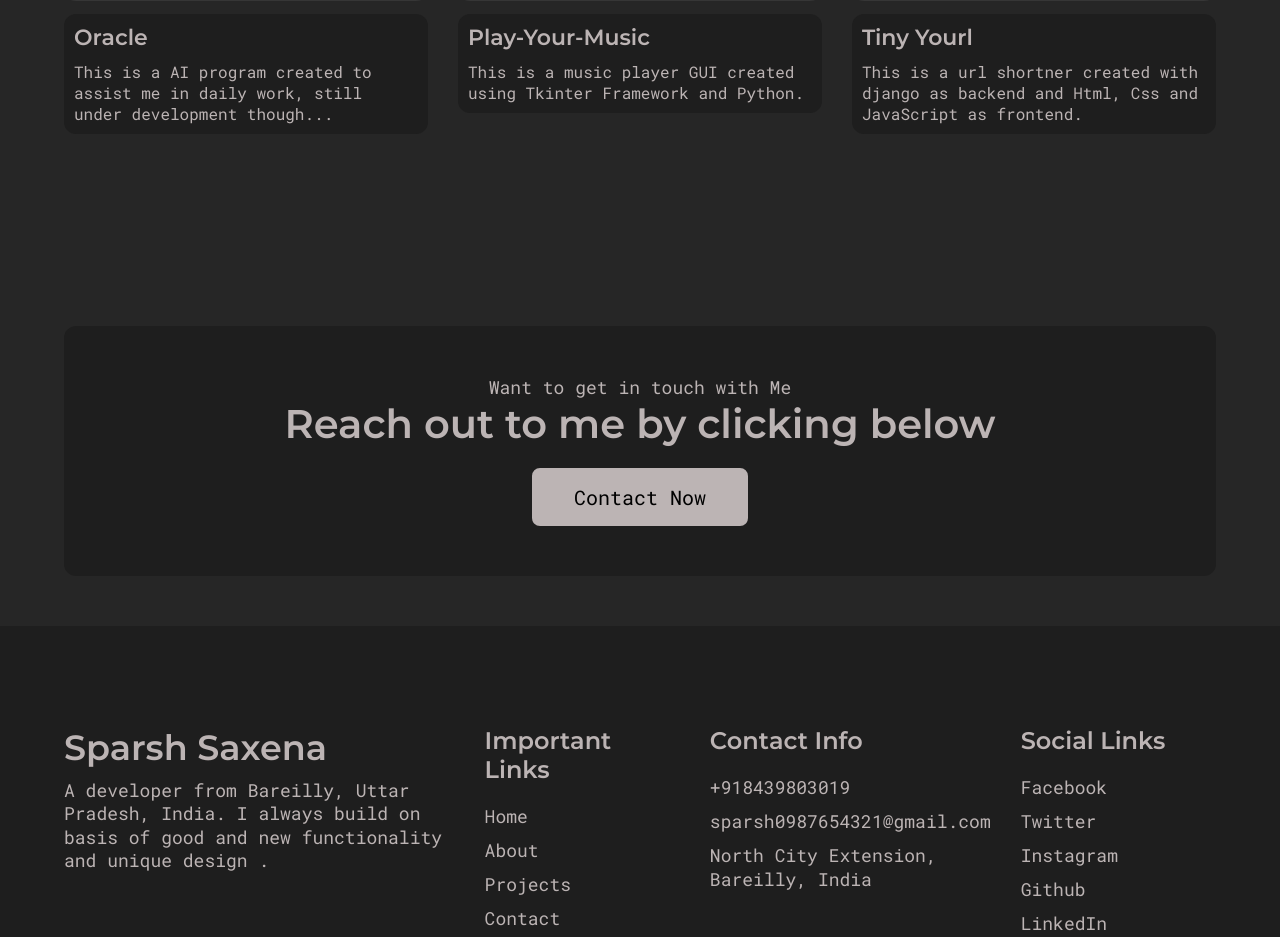
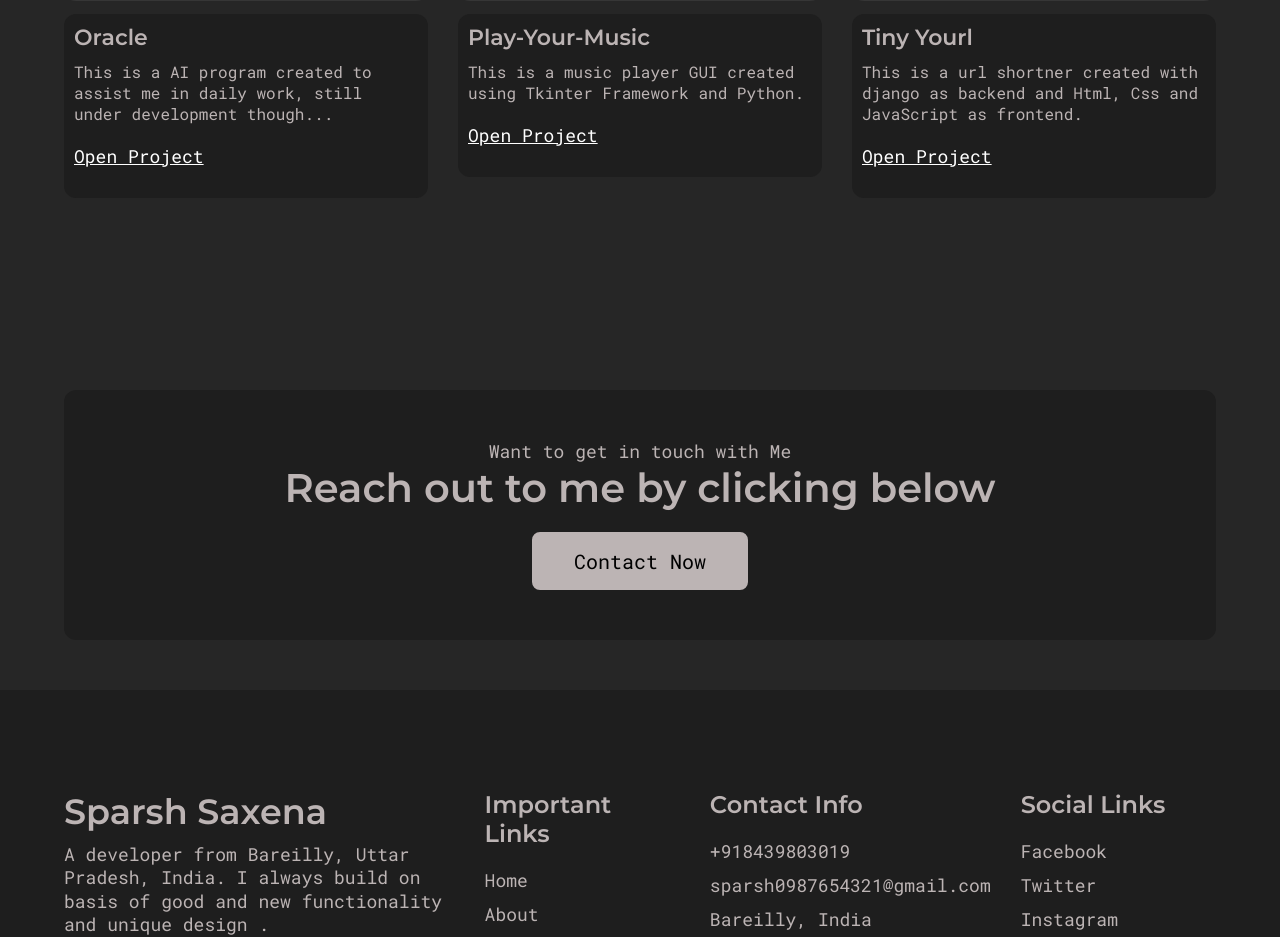
Before and after one commit to sparsh459/My-personal-portfolio-website, a React (Create React App) app: page / in a window 1280 px wide. Shown: the part 3035-3972 px from the top of the page. Built offline with nearby package versions, Linux system fonts and the light colour scheme; the HTML template or start-up script is replaced by a standard one; a web font is replaced by a local one.

Commit message:
contact form functanilty completed

```diff
--- a/src/assets/data/projects.js
+++ b/src/assets/data/projects.js
@@ -17,65 +17,75 @@ const projects = [
     name: 'Oracle',
     desc: 'This is a AI program created to assist me in daily work, still under development though...',
     img: UTrackerImg,
+    link: 'https://github.com/sparsh459/AI',
   },
   {
     id: uuidv4(),
     name: 'Play-Your-Music',
     desc: 'This is a music player GUI created using Tkinter Framework and Python.',
     img: GreenCtgImg,
+    link: 'https://github.com/sparsh459/music-player',
   },
   {
     id: uuidv4(),
     name: 'Tiny Yourl',
     desc: 'This is a url shortner created with django as backend and Html, Css and JavaScript as frontend.',
     img: CoinTrackerImg,
+    link: 'https://github.com/sparsh459/Tiny-Yourl',
   },
   {
     id: uuidv4(),
     name: 'Disney-Plus-Clone',
     desc: 'Its a clone of Disney/Hotstar web-application with tech used like react-redux app with firebase used as the database.',
     img: disneyImg,
+    link: 'https://disney-clone-d1e27.web.app/',
   },
   {
     id: uuidv4(),
     name: 'Speech Recognition System',
     desc: 'This is a speech recognition flask app created in which we upload an audio file from our system and it delivers all the audio in the form of text as output.',
     img: SpeechImg,
+    link: 'https://github.com/sparsh459/Speech-Recognition-Python',
   },
   {
     id: uuidv4(),
     name: 'Make My Budget',
     desc: 'This is a budget calculator app which take the income and expense of a user and is used to calculate the balance with a graph.',
     img: BudgeImg,
+    link: 'https://make-your-budget.herokuapp.com/',
   },
   {
     id: uuidv4(),
     name: 'User-Authentication System',
     desc: 'This is a user registration web app created with Django with functionalities of user registration, login-logout, email confirmation functionality.',
     img: UserAuthImg,
+    link: 'https://github.com/sparsh459/user-authentication-2.0',
   },
   {
     id: uuidv4(),
     name: 'Get to know',
     desc: 'This is a dictionary web app build with Django, HTML, CSS, JS. Which tells you the meaning of the word you search.',
     img: DictImf,
+    link: 'https://github.com/sparsh459/dictionary',
   },
   {
     id: uuidv4(),
     name: 'Tesla-Clone',
     desc: 'This is a clone of the Tesla Website created with reactjs- [redux, styled componenets]',
     img: TeslaImg,
+    link: 'https://github.com/sparsh459/Tesla-Clone',
   },
   {
     id: uuidv4(),
     name: 'Weather App',
     desc: 'This is a weather app GUI using python which tell multiple things regarding the weather at a particular city.',
     img: WeathImg,
+    link: 'https://github.com/sparsh459/Weather-app',
   },
   {
     id: uuidv4(),
     name: 'Portfolio Website',
-    desc: 'Website you sare currently seeing this on was made with the help of Reactjs.',
+    desc: 'Website you are currently seeing this on was made with the help of Reactjs.',
     img: CavinImg,
   },
 ];
--- a/src/components/ContactForm.js
+++ b/src/components/ContactForm.js
@@ -1,4 +1,4 @@
-import React, { useState } from 'react';
+import React, { useState, useRef } from 'react';
 import styled from 'styled-components';
 import emailjs from 'emailjs-com';
 
@@ -41,6 +41,8 @@ const FormStyle = styled.form`
 `;
 
 export default function ContactForm() {
+  const form = useRef();
+
   const sendEmail = (e) => {
     e.preventDefault();
 
@@ -64,8 +66,7 @@ export default function ContactForm() {
   const [email, setEmail] = useState('');
   const [message, setMessage] = useState('');
   return (
-    <FormStyle>
-      <form action="" onSubmit={sendEmail}>
+    <FormStyle ref={form} onSubmit={sendEmail}>
       <div className="form-group">
         <label htmlFor="name">
           Your Name
@@ -103,7 +104,6 @@ export default function ContactForm() {
         </label>
       </div>
       <button type="submit">Send</button>
-      </form>
     </FormStyle>
   );
 }
--- a/src/components/ContactSection.js
+++ b/src/components/ContactSection.js
@@ -68,7 +68,7 @@ export default function ContactSection() {
             >
               <ContactInfoItem
                 icon={<MdEmail />}
-                text="sparsh0987654321@gmail.com@gmail.com"
+                text="sparsh0987654321@gmail.com"
               />
             </a>
             <a
--- a/src/components/Footer.js
+++ b/src/components/Footer.js
@@ -103,7 +103,7 @@ export default function Footer() {
                 path: 'mailto:sparsh0987654321@gmail.com',
               },
               {
-                title: 'North City Extension, Bareilly, India',
+                title: 'Bareilly, India',
                 path: 'http://google.com/maps',
               },
             ]}
--- a/src/components/Maps.js
+++ b/src/components/Maps.js
@@ -49,7 +49,7 @@ export default function Map() {
       <div className="container">
         <div className="map__card">
           <h3 className="map__card__heading">Here is me</h3>
-          <PText>North City Extension, Bareilly, India</PText>
+          <PText>Bareilly, India</PText>
           <a
             className="map__card__link"
             href="https://www.google.com/maps/place/28%C2%B024'15.1%22N+79%C2%B027'00.3%22E/@28.4042016,79.4478804,17z/data=!3m1!4b1!4m5!3m4!1s0x0:0x4921c79adc022b36!8m2!3d28.4042016!4d79.4500691?hl=en"
--- a/src/components/ProjectItem.js
+++ b/src/components/ProjectItem.js
@@ -29,6 +29,13 @@ const ProjectItemStyles = styled.div`
     font-family: 'RobotoMono Regular';
     margin-top: 1rem;
   }
+  .projectButton {
+    display: inline-block;
+    font-size: 1.8rem;
+    text-decoration: underline;
+    margin: 2rem 0;
+    color: var(--white);
+  }
   @media only screen and (max-width: 768px) {
     .projectItem__img {
       height: 350px;
@@ -40,6 +47,7 @@ export default function ProjectItem({
   img = ProjectImg,
   title = 'Project Name',
   desc = 'Lorem Ipsum is simply dummy text of the printing and typesetting industry.',
+  link,
 }) {
   return (
     <ProjectItemStyles>
@@ -51,6 +59,16 @@ export default function ProjectItem({
           <h3 className="projectItem__title">{title}</h3>
         </Link>
         <p className="projectItem__desc">{desc}</p>
+        {link && (
+          <a
+            className="projectButton"
+            href={link}
+            target="_blank"
+            rel="noreferrer"
+          >
+            Open Project
+          </a>
+        )}
       </div>
     </ProjectItemStyles>
   );
--- a/src/components/ProjectsSection.js
+++ b/src/components/ProjectsSection.js
@@ -88,6 +88,7 @@ export default function ProjectsSection() {
                     title={project.name}
                     img={project.img}
                     desc={project.desc}
+                    link={project.link}
                   />
                 </SwiperSlide>
               );
--- a/src/pages/Projects.js
+++ b/src/pages/Projects.js
@@ -87,6 +87,7 @@ export default function Projects() {
               title={item.name}
               desc={item.desc}
               img={item.img}
+              link={item.link}
             />
           ))}
         </div>
```
Lines whose indentation alone changed are shown as unchanged.
